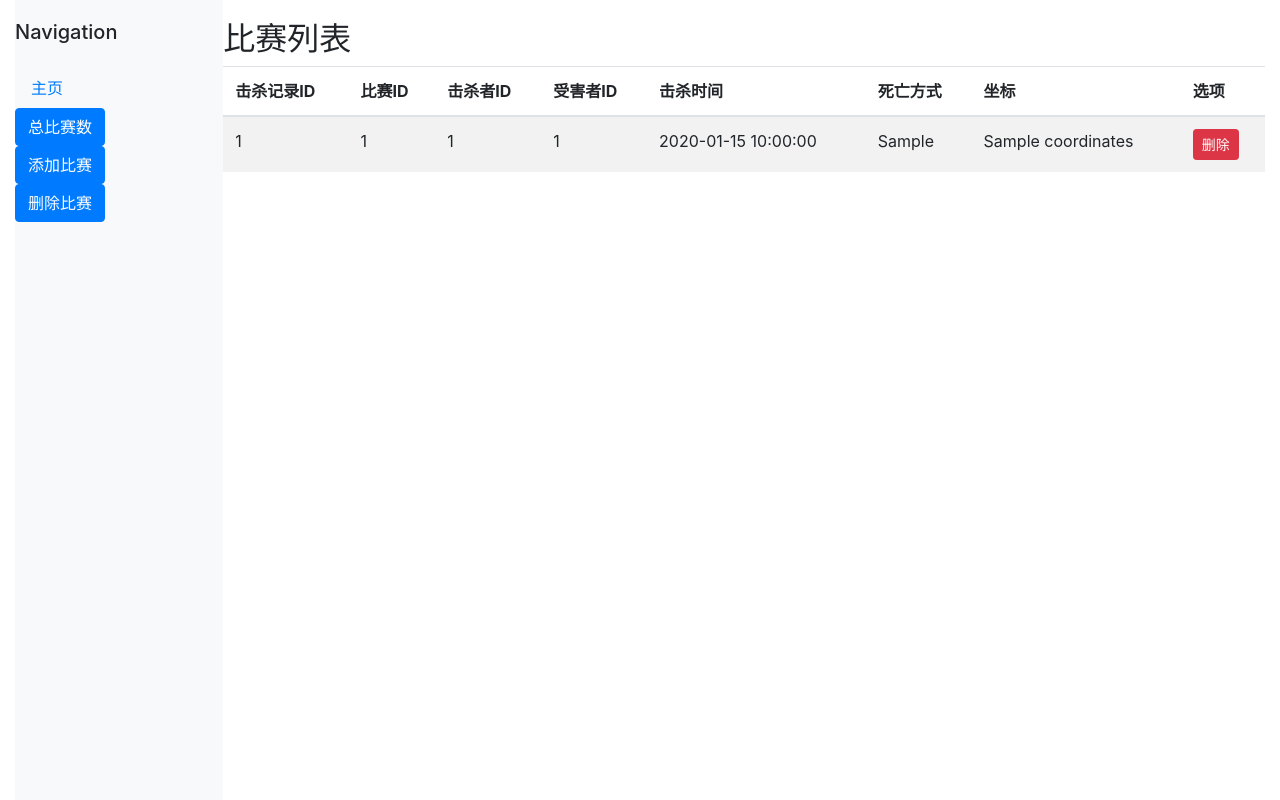
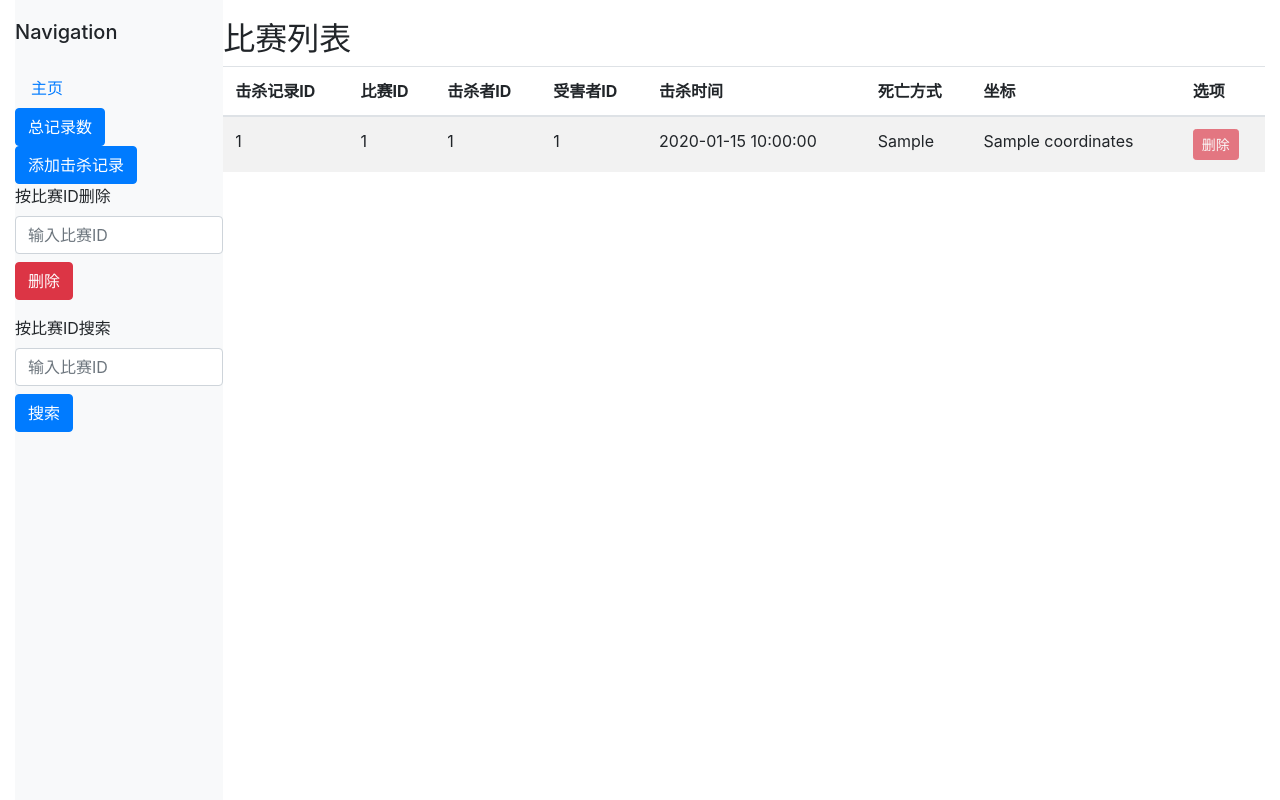
Before and after one commit to sxzd1473/mysqlhomework, a Flask app: template templates/MatchRecord.html in a window 1280 px wide. Run offline with Flask 3, Linux system fonts and the light colour scheme; the template is opened without the code that fills it: most values are stand-ins (such as "Sample title", 1, 10 or a date in 2020); parts of the project's set-up code (start-up, migrations or seed data) failed here and were passed over; some libraries are stand-ins or nearby versions.

Commit message:
20241127 完成了对局内记录的编写

```diff
--- a/static/js/match.js
+++ b/static/js/match.js
@@ -122,8 +122,8 @@ function deleteMatch(matchId) {
 function deleteExpiredMatch() {
     if (confirm('确定要删除所有过期对局吗？')) {
 
-        fetch('/matches/delete/', {
-            url: '/matches/delete/',
+        fetch('/Matches_view/delete/', {
+            url: '/Matches_view/delete/',
             method: 'DELETE',
             success: function () {
                 // 在页面上刷新数据
--- a/static/js/matchRecord.js
+++ b/static/js/matchRecord.js
@@ -6,7 +6,6 @@ document.addEventListener('DOMContentLoaded', function () {
         formData.forEach((value, key) => {
             data[key] = value;
         });
-        console.log(data);
         fetch('/matchRecords/add/', {
             method: 'POST',
             headers: {
@@ -21,60 +20,54 @@ document.addEventListener('DOMContentLoaded', function () {
             })
             .catch(error => console.error('Error:', error));
     });
-
-
-});
-
-// 删除对局的函数
-function deleteKillRecord(matchId) {
-    if (confirm('确定要删除这个对局吗？')) {
-        console.log('删除对局：' + matchId);
-        fetch('/matches/delete/' + matchId + '/', {
-            url: '/matches/delete/' + matchId + '/',
+    document.getElementById('searchBtn').addEventListener('click', function () {
+        var matchId = document.getElementById('searchMatchId').value;
+        fetch('/matchRecords/' + matchId)
+            .then(response => response.json())
+            .then(data => {
+                if (data['results'].length == 0) {
+                    var tableBody = document.querySelector('tbody');
+                    tableBody.innerHTML = '<tr><td colspan="8">没有找到相关记录</td></tr>';
+                    return;
+                }
+                // 清空现有的表格数据
+                var tableBody = document.querySelector('tbody');
+                tableBody.innerHTML = '';
+                // 根据返回的数据填充表格
+                data['results'].forEach(record => {
+                    var row = `<tr>
+                            <td>${record.recordId}</td>
+                            <td>${record.matchId}</td>
+                            <td>${record.killerId}</td>
+                            <td>${record.victimId}</td>
+                            <td>${record.killTime}</td>
+                            <td>${record.meansOfDeath}</td>
+                            <td>${record.coordinates}</td>
+                            <td><button class="btn btn-danger btn-sm disabled">删除</button></td>
+                        </tr>`;
+                    tableBody.innerHTML += row;
+                });
+            })
+    })
+    document.getElementById('delKillRecordBtn').addEventListener('click', function () {
+        var matchId = document.getElementById('delMatchId').value;
+        fetch('/matchRecords/delete/' + matchId + '/', {
             method: 'DELETE',
             headers: {
                 'Content-Type': 'application/json'
-            },
-            success: function () {
-                // 在页面上刷新数据
-                location.reload();
-            },
-            error: function (err) {
-                alert('删除失败: ' + err.responseText);
-                location.reload();
             }
-        })
-            .then(response => response.json())
+        }).then(response => response.json())
             .then(() => {
                 location.reload();
             });
-    }
-}
+    });
+    document.getElementById("allRecordCountBtn").addEventListener("click", function allRecordCount() {
+        var num_of_trs = document.querySelectorAll('tbody tr').length;
+        document.getElementById('allRecordCountOutput').innerHTML = "总计存储了" + num_of_trs+'条记录';
+    })
+});
 
-function deleteExpiredMatch() {
-    if (confirm('确定要删除所有过期对局吗？')) {
-
-        fetch('/matches/delete/', {
-            url: '/matches/delete/',
-            method: 'DELETE',
-            success: function () {
-                // 在页面上刷新数据
-                location.reload();
-            },
-            error: function (err) {
-                alert('删除失败: ' + err.responseText);
-                location.reload();
-            }
-        })
-            .then(response => response.json())
-            .then(() => {
-                location.reload();
-            });
-    }
-}
-
-
-// 使用 jQuery 发送 AJAX 请求
+// 外键
 $(document).ready(function () {
     // 查询比赛ID
     $.ajax({
@@ -116,3 +109,21 @@ $(document).ready(function () {
         }
     });
 });
+
+
+function deleteByMatch(matchId) {
+    if (confirm('确定要删除这个对局吗？')) {
+        console.log('删除对局：' + matchId);
+        fetch('/matches/delete/' + matchId + '/', {
+            url: '/matches/delete/' + matchId + '/',
+            method: 'DELETE',
+            headers: {
+                'Content-Type': 'application/json'
+            }
+        })
+            .then(response => response.json())
+            .then(() => {
+                location.reload();
+            });
+    }
+}
--- a/templates/MatchRecord.html
+++ b/templates/MatchRecord.html
@@ -29,21 +29,29 @@
                     <a class="nav-link active" href="http://localhost:5000/">主页</a>
                 </li>
                 <li class="nav-item">
-                    <button id="allMatchCountBtn" type="button" class="btn btn-primary" data-toggle="modal"
-                            data-target="#allMatchCountModal"
-                    >总比赛数
+                    <button id="allRecordCountBtn" type="button" class="btn btn-primary" data-toggle="modal"
+                            data-target="#allRecordCountModal"
+                    >总记录数
                     </button>
                 </li>
                 <li class="nav-item">
                     <button id="addKillRecordBtn" type="button" class="btn btn-primary" data-toggle="modal"
-                            data-target="#addKillRecordModal">添加比赛
+                            data-target="#addKillRecordModal">添加击杀记录
                     </button>
                 </li>
                 <li class="nav-item">
-                    <button id='deleteMatchBtn' type="button" class="btn btn-primary" data-toggle="modal"
-                            onclick="deleteExpiredMatch()"
-                    >删除比赛
-                    </button>
+                    <div class="form-group">
+                        <label for="delMatchId">按比赛ID删除</label>
+                        <input type="text" class="form-control" id="delMatchId" placeholder="输入比赛ID">
+                        <button type="button" class="btn btn-danger mt-2" id="delKillRecordBtn">删除</button>
+                    </div>
+                </li>
+                <li class="nav-item">
+                    <div class="form-group">
+                        <label for="searchMatchId">按比赛ID搜索</label>
+                        <input type="text" class="form-control" id="searchMatchId" placeholder="输入比赛ID">
+                        <button type="button" class="btn btn-primary mt-2" id="searchBtn">搜索</button>
+                    </div>
                 </li>
             </ul>
             <!-- Add Match Modal -->
@@ -105,17 +113,17 @@
             </div>
 
             <!-- All Match Count Modal -->
-            <div class="modal fade" id="allMatchCountModal" tabindex="-1" aria-labelledby="allMatchCountModalLabel"
+            <div class="modal fade" id="allRecordCountModal" tabindex="-1" aria-labelledby="allRecordCountModalLabel"
                  aria-hidden="true">
                 <div class="modal-dialog">
                     <div class="modal-content">
                         <div class="modal-header">
-                            <h5 class="modal-title" id="allMatchCountModalLabel">总比赛数</h5>
+                            <h5 class="modal-title" id="allRecordCountModalLabel">总比赛数</h5>
                             <button type="button" class="close" data-dismiss="modal" aria-label="Close">
                                 <span aria-hidden="true">&times;</span>
                             </button>
                         </div>
-                        <div class="modal-body justify-content-center" id="allMatchCountOutput">
+                        <div class="modal-body justify-content-center" id="allRecordCountOutput">
                             出问题了
                         </div>
                         <div class="modal-footer">
@@ -144,7 +152,7 @@
                 <tbody>
                 {% for record in data %}
                     <tr>
-                        <td>{{ record.id }}</td>
+                        <td>{{ record.recordId }}</td>
                         <td>{{ record.matchId }}</td>
                         <td>{{ record.killerId }}</td>
                         <td>{{ record.victimId }}</td>
@@ -152,8 +160,7 @@
                         <td>{{ record.meansOfDeath }}</td>
                         <td>{{ record.coordinates }}</td>
                         <td>
-                            <button class="btn btn-danger btn-sm" id="deleteKillRecordBtn_{{ loop.index }}"
-                                    onclick="deleteKillRecord({{ record.recordId }})">
+                            <button class="btn btn-danger btn-sm disabled" id="deleteKillRecordBtn_{{ loop.index }}">
                                 删除
                             </button>
                         </td>
--- a/view.py
+++ b/view.py
@@ -185,7 +185,7 @@ class MatchRecordApi(MethodView):
             match: [MatchRecord] = MatchRecord.query.all()
             results = [
                 {
-                    'id': record.recordId,
+                    'recordId': record.recordId,
                     'matchId': record.matchId,
                     'killerId': record.killerId,
                     'victimId': record.victimId,
@@ -199,9 +199,10 @@ class MatchRecordApi(MethodView):
                 'message': '所有的比赛记录',
                 'results': results
             }
-        match: [MatchRecord] = MatchRecord.query.filter(match_id=match_id).all()
+        match: [MatchRecord] = MatchRecord.query.filter_by(matchId=match_id).all()
         results = [
             {
+                'recordId': record.recordId,
                 'matchId': record.matchId,
                 'killerId': record.killerId,
                 'victimId': record.victimId,
@@ -233,15 +234,16 @@ class MatchRecordApi(MethodView):
             'message': '数据添加成功'
         }
 
-    def delete(self,   match_id):
+    def delete(self,match_id):
         if not match_id:
             return {
                 'status': 'fail',
                 'message': '请指定要删除的比赛ID'
             }
         else: #删除比赛记录
-            record: [MatchRecord] = MatchRecord.query.filter_by(match_id = match_id).all()
-            db.session.delete(record)
+            records: [MatchRecord] = MatchRecord.query.filter_by(matchId = match_id).all()
+            for record in records:
+                db.session.delete(record)
             db.session.commit()
             return {
                 'status': 'success',
```
Also changed, not shown: instance/players.sqlite.
